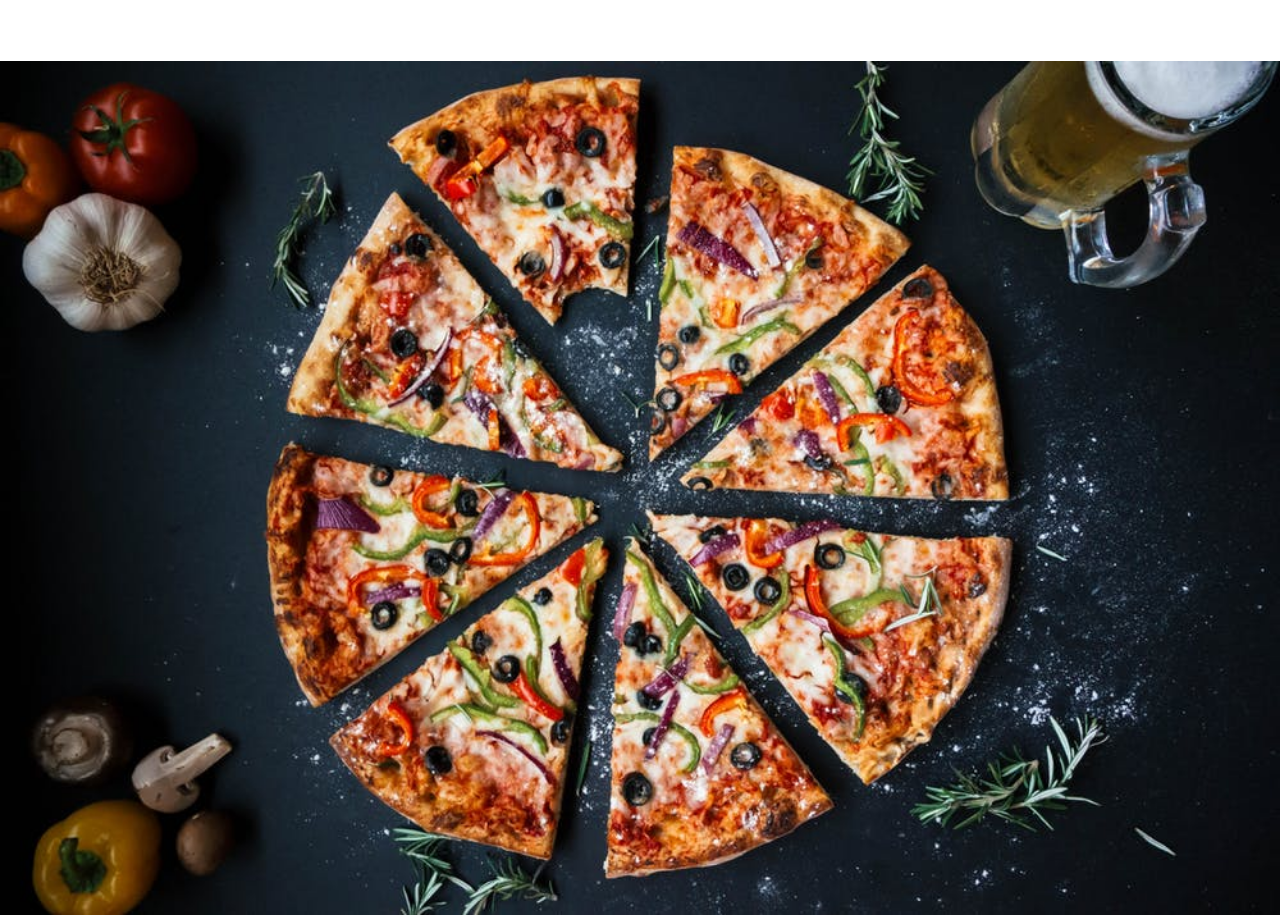
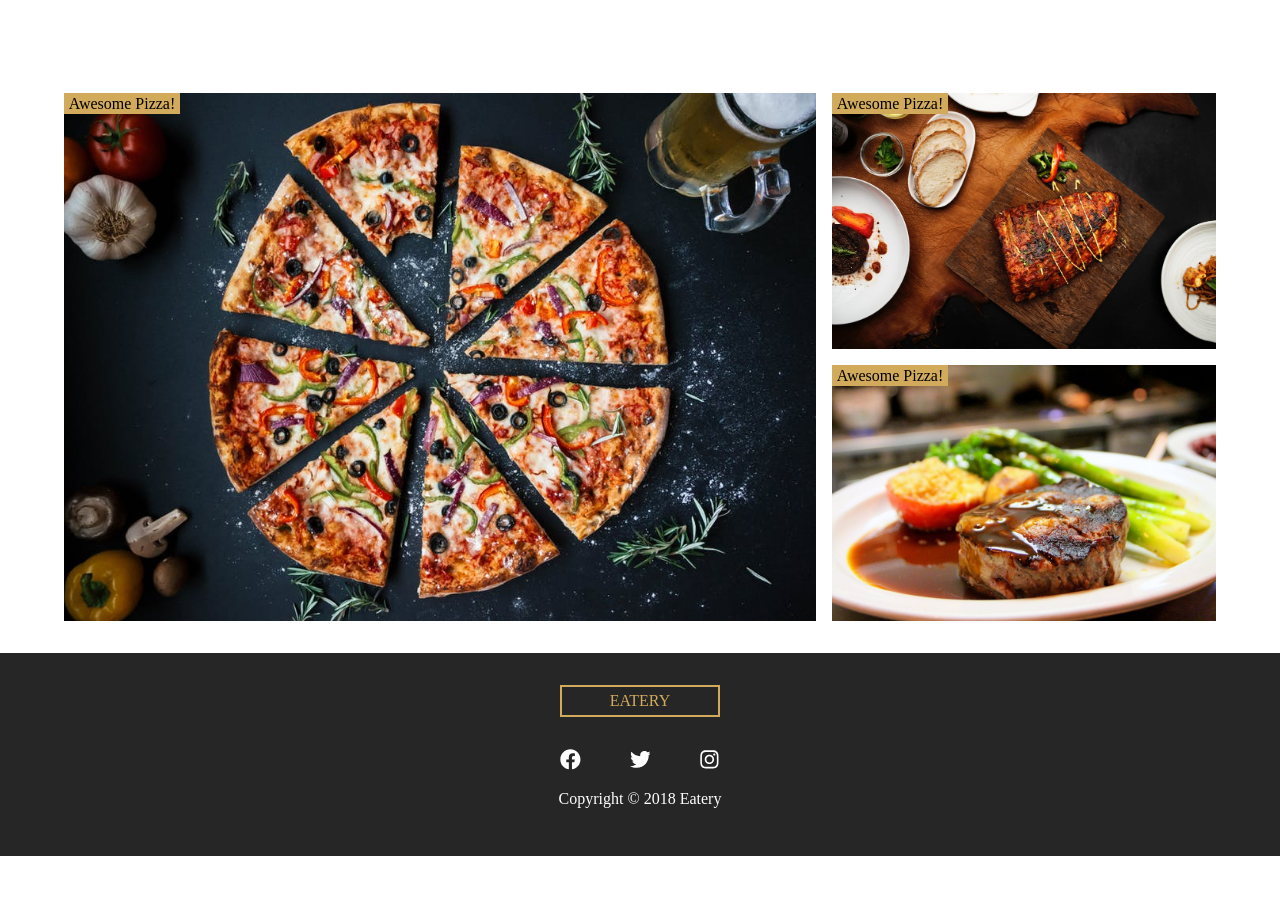
Before and after one commit to bdmllc/gr2, a Gatsby site: page / in a window 1280 px wide. Shown: the part 1161-2076 px from the top of the page. After the commit the page ends 2017 px from the top, so only its background shows below. Built offline with nearby package versions, Linux system fonts and the light colour scheme; Gatsby itself is replaced by a stand-in of ours.

Commit message:
another commit

```diff
--- a/src/components/HomePageComponents/Gallery.js
+++ b/src/components/HomePageComponents/Gallery.js
@@ -13,14 +13,94 @@ const SINGLE_IMAGE = graphql `
       }
     }
   }
+  img2: file(relativePath: {eq: "homeGallery/img-2.jpeg" }) {
+    childImageSharp {
+      fluid(maxWidth: 500) {
+        ...GatsbyImageSharpFluid_tracedSVG
+      }
+    }
+  }
+  img3: file(relativePath: {eq: "homeGallery/img-3.jpeg" }) {
+    childImageSharp {
+      fluid(maxWidth: 500) {
+        ...GatsbyImageSharpFluid_tracedSVG
+      }
+    }
+  }
 }
 `
 
 export default function Gallery() {
-  return ( <
-    StaticQuery query = {SINGLE_IMAGE}
-    render = {
-      data => <Img fluid={data.img1.childImageSharp.fluid} />}
+  return (
+    <StaticQuery
+    query = {SINGLE_IMAGE}
+    render = {data => {
+const img1 = data.img1.childImageSharp.fluid;
+const img2 = data.img2.childImageSharp.fluid;
+const img3 = data.img3.childImageSharp.fluid;
+return (
+  <Section>
+    <GalleryWrapper>
+      <div className="item item-1">
+      <Img fluid={img1} />
+      <p className="info">awesome pizza!</p>
+      </div>
+      <div className="item item-2">
+      <Img fluid={img2} />
+      <p className="info">awesome pizza!</p>
+      </div>
+      <div className="item item-3">
+      <Img fluid={img3} />
+      <p className="info">awesome pizza!</p>
+      </div>
+    </GalleryWrapper>
+  </Section>
+)
+    } }
     />
   )
 }
+
+const GalleryWrapper = styled.div`
+  display: grid;
+  grid-template-columns: auto;
+  grid-row-gap: 1rem;
+  .item {
+    position: relative;
+  }
+  .info {
+    position: absolute;
+    top: 0;
+    left: 0;
+    background: ${styles.colors.mainYellow};
+    padding: 0.1rem 0.3rem;
+    text-transform: capitalize;
+  }
+
+  @media (min-width: 576px) {
+    grid-template-columns:1fr 1fr;
+    grid-column-gap: 1rem;
+  }
+  @media (min-width: 768px) {
+    grid-template-columns:repeat(3, 1fr);
+
+  }
+  @media (min-width: 992px) {
+    .gatsby-image-wrapper {
+      height: 100%;
+    }
+    grid-template-areas:
+    'one one two two'
+    'one one three three';
+    .item-1 {
+    grid-area: one;
+  }
+  .item-2 {
+    grid-area: two;
+  }
+  .item-3 {
+    grid-area: three;
+  }
+
+  }
+`
```
